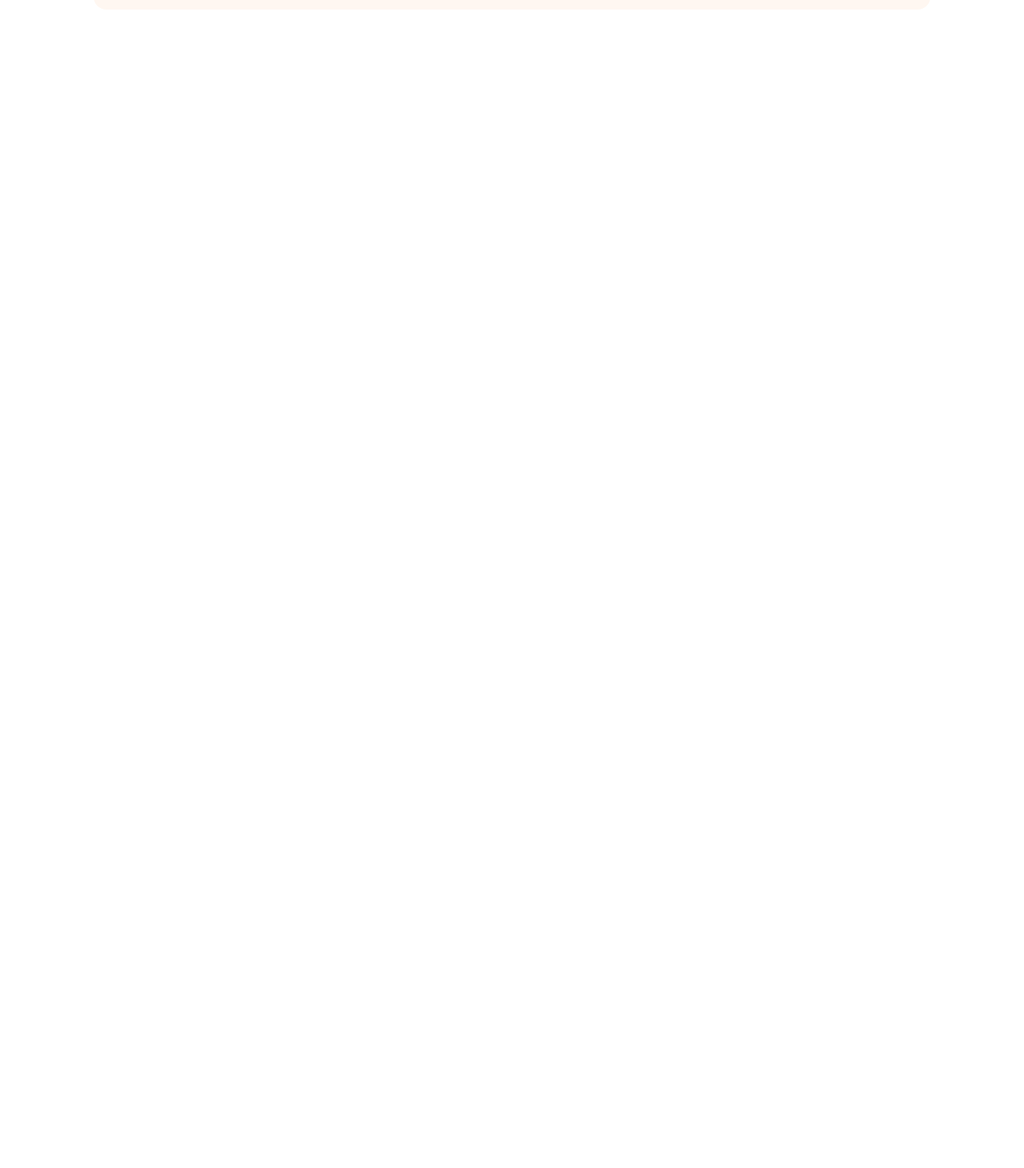
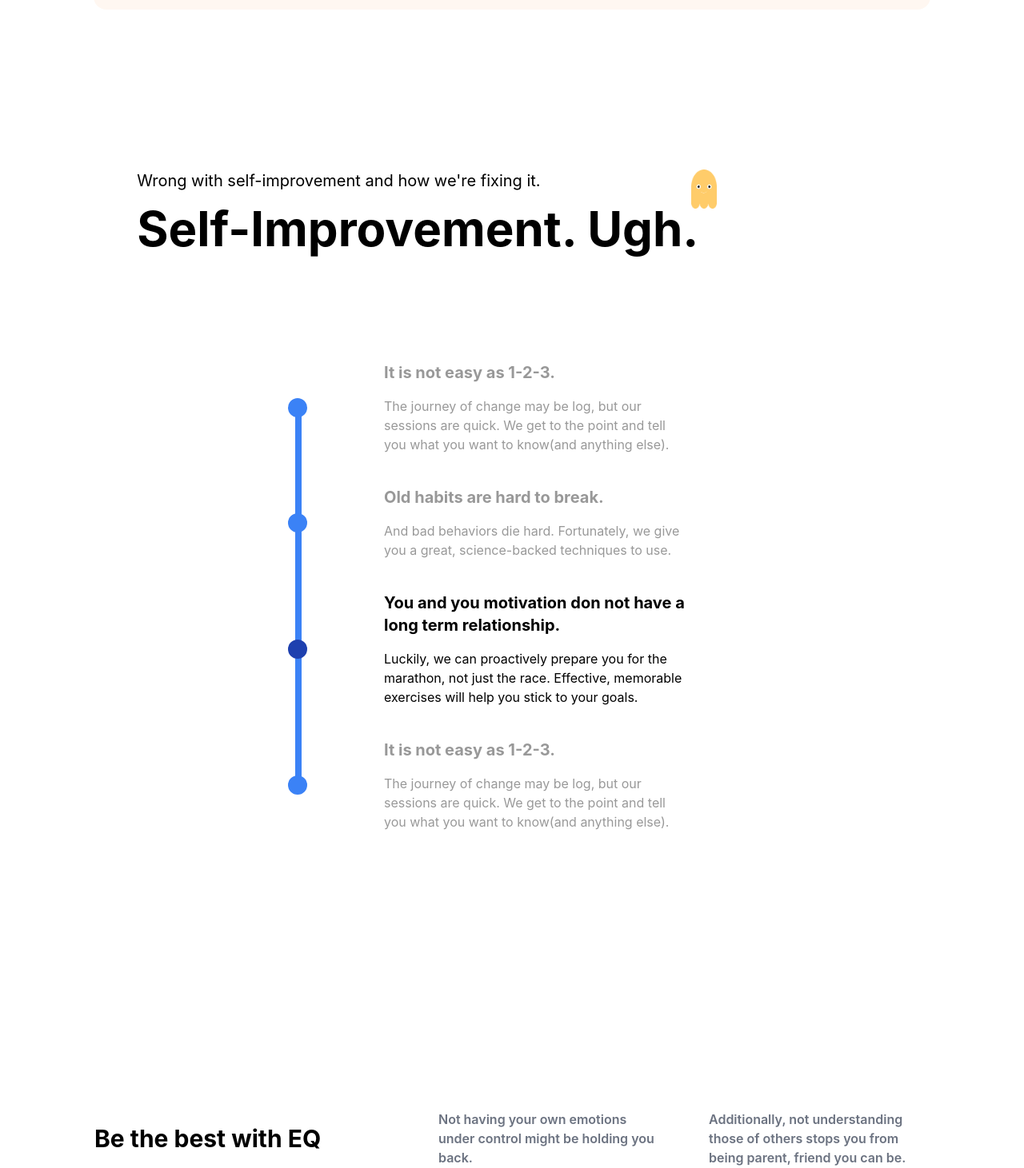
Before and after one commit to Sangmesh0011/spurfitassignment, a React (Create React App) app: page / in a window 1280 px wide. Shown: the part 2291-3752 px from the top of the page at 80% size. Before the commit the page ends 2343 px from the top, so only its background shows below. Built offline with nearby package versions, Linux system fonts and the light colour scheme.

Commit message:
completed steps and wonder parts

```diff
--- a/src/App.js
+++ b/src/App.js
@@ -1,8 +1,11 @@
 import { motion } from "framer-motion";
 import React from "react";
+import Button from "./components/Button";
 import Header from "./components/Header";
 import LandingPage from "./components/LandingPage";
 import Meet from "./components/Meet";
+import Steps from "./components/Steps";
+import Wonder from "./components/Wonder";
 import emotionsData from "./res/emotionsData";
 
 function App() {
@@ -67,8 +70,39 @@ function App() {
 
         </div>
           <Meet/>
+          <Steps/>
+
+          <div className="p-14 flex justify-evenly items-center mt-72 gap-8 my-8 mb-60">
+          <strong className="w-1/3 text-3xl">Be the best with EQ</strong>
+          <span
+            style={{ wordBreak: "normal" }}
+            className="w-1/4 text-gray-500 font-semibold"
+          >
+            Not having your own emotions under control might be holding you back.
+          </span>
+          <span
+            style={{ wordBreak: "normal" }}
+            className="w-1/4 text-gray-500 font-semibold"
+          >
+            Additionally, not understanding those of others stops you from being parent, friend you can be.
+          </span>
+        </div>
+      <Wonder/>
+
+
+        <div className="flex flex-col justify-center items-center">
+          <span className="text-lg">We take privacy seriously</span>
+          <span className="text-3xl font-bold">Before you get started</span>
+          <br />
+          <span className="text-slate-500 w-[600px] text-center">"We will not share your answers with anyone (and will never tell you which friends said what about you!)"</span>
+            <br />
+            <span>with love, ahead</span>
+            <br />
+            <Button text="Start a test"/><br />
+            <span className="text-slate-600 text-xs mt-[-10px]">Takes only 5 minutes</span>
+        </div>
+
       </div>
-
 
 
     </div>
--- /dev/null
+++ b/src/components/Steps.jsx
@@ -0,0 +1,104 @@
+import React, { useEffect } from "react";
+
+const Steps = () => {
+
+      function highlightAuto(index) {
+        const dots = document.querySelectorAll('.dot');
+        const dataAll = document.querySelectorAll('.data');
+
+        dataAll.forEach((item, i) => {
+            if (i === index) {
+                item.classList.remove('opacity-40');
+                item.classList.add('opacity-100');
+            } else {
+                item.classList.remove('opacity-100');
+                item.classList.add('opacity-40');
+            }
+        });
+        dots.forEach(dot => {
+            dot.classList.remove('bg-blue-800', 'w-12', 'h-12', 'transition-all', 'ease-in-out', 'duration-2');
+        });
+
+        dots[index].classList.add('bg-blue-800', 'w-12', 'h-12', 'transition-all', 'duration-2', 'ease-in-out');
+        const nextIndex = (index + 1) % dots.length;
+         setTimeout(() => {
+            highlightAuto(nextIndex);
+        }, 2400);
+    }
+
+    useEffect(() => {
+      return () => {
+        highlightAuto(0);
+      }
+    }, [])
+
+
+
+  return (
+    <div className="mt-28 flex flex-col w-[85%] p-12 h-[110vh]">
+      <img className="w-8 absolute right-96" src="/Insect2.png" alt="." />
+      <div className="flex flex-col justify-start items-start">
+        <span className="text-xl">
+          Wrong with self-improvement and how we're fixing it.
+        </span>
+        <h2 className="text-6xl font-bold mt-4">Self-Improvement. Ugh.</h2>
+      </div>
+      <div className="flex flex-col justify-center items-center mt-24 space-y-10">
+        <section className="h-[470px] w-2 bg-blue-500 absolute mt-6 ml-[-535px] -z-50"></section>
+        <div className="flex justify-center items-center gap-24 ml-40">
+          <div className="dot w-6 h-6 rounded-full bg-blue-500"></div>
+          <div
+            className="data flex flex-col justify-normal items-start gap-4 w-[600px] opacity-40"
+          >
+            <span className="font-bold text-xl w-96">It is not easy as 1-2-3.</span>
+            <span className="w-96">
+              The journey of change may be log, but our sessions are quick. We
+              get to the point and tell you what you want to know(and anything
+              else).
+            </span>
+          </div>
+        </div>
+
+        <div className="flex justify-center items-center gap-24 ml-40">
+          <div className="dot w-6 h-6 rounded-full bg-blue-500"></div>
+          <div
+            className="data flex flex-col justify-normal items-start gap-4 w-[600px]"
+          >
+            <span className="font-bold text-xl w-96">Old habits are hard to break.</span>
+            <span  className="w-96">
+              And bad behaviors die hard. Fortunately, we give you a great, science-backed techniques to use.
+            </span>
+          </div>
+        </div>
+
+        <div className="flex justify-center items-center gap-24 ml-40">
+          <div className="dot w-6 h-6 rounded-full bg-blue-500"></div>
+          <div
+            className="data flex flex-col justify-normal items-start gap-4 w-[600px]"
+          >
+            <span className="font-bold text-xl w-96">You and you motivation don not have a long term relationship.</span>
+            <span  className="w-96">
+              Luckily, we can proactively prepare you for the marathon, not just the race. Effective, memorable exercises will help you stick to your goals.
+            </span>
+          </div>
+        </div>
+
+        <div className="flex justify-center items-center gap-24 ml-40">
+          <div className="dot w-6 h-6 rounded-full bg-blue-500"></div>
+          <div
+            className="data flex flex-col justify-normal items-start gap-4 w-[600px]"
+          >
+            <span className="font-bold text-xl w-96">It is not easy as 1-2-3.</span>
+            <span  className="w-96">
+              The journey of change may be log, but our sessions are quick. We
+              get to the point and tell you what you want to know(and anything
+              else).
+            </span>
+          </div>
+        </div>
+      </div>
+    </div>
+  );
+};
+
+export default Steps;
--- /dev/null
+++ b/src/components/Wonder.jsx
@@ -0,0 +1,32 @@
+import React from 'react'
+
+const Wonder = () => {
+  return (
+    <div className='w-[90%] h-[120vh] bg-[#edf8fe] rounded-2xl p-12 flex flex-col justify-center items-center gap-4 mb-36'>
+        <span className='text-xl'>Let your friends, family, and co-workers (anonymously) rate your social skills </span>
+        <span className='text-5xl font-bold'>Ever wondered what others think of you?</span>
+        <img className='mt-8' src="/Progress.png" alt="progress" />
+        <div className="w-[70%] flex justify-between items-center gap-36 ml-10">
+            <span className='text-center text-sm'>Answer questions on your social skills</span>
+            <span className='text-center text-sm ml-8'>Let others anonymously answer the same questions about you</span>
+            <span className='text-center text-sm'>Find out where you and others see things the same way - and where not!</span>
+        </div>
+        <section className='-z-0 w-[60%] h-[40vh] rounded-2xl bg-white mt-12 flex justify-center items-center'>
+            <span className='absolute px-4 py-2 left-44 ml-56 mt-[-110px] bg-blue-300 rounded-3xl'>You</span>
+            <span className='absolute px-4 py-2 left-64 ml-56 mt-[110px] bg-violet-300 rounded-3xl'>Anonymous 1</span>
+            <span className='absolute px-4 py-2 right-44 mr-80 mt-[-110px] bg-red-300 rounded-3xl'>Anonymous 2</span>
+            <span className='absolute px-4 py-2 right-60 mr-44 mt-[110px] bg-green-300 rounded-3xl'>Anonymous 3</span>
+
+            <section className='flex gap-28'>
+                <section className='-z-10 w-[32%] h-1 absolute ml-5 mt-3 bg-slate-600'></section>
+                <span className="w-8 h-8 rounded-full bg-blue-300"></span>
+                <span className="w-8 h-8 rounded-full bg-violet-300"></span>
+                <span className="w-8 h-8 rounded-full bg-red-300"></span>
+                <span className="w-8 h-8 rounded-full bg-green-300"></span>
+            </section>
+        </section>
+    </div>
+  )
+}
+
+export default Wonder
```
Also changed, not shown: public/Progress.png (added).
